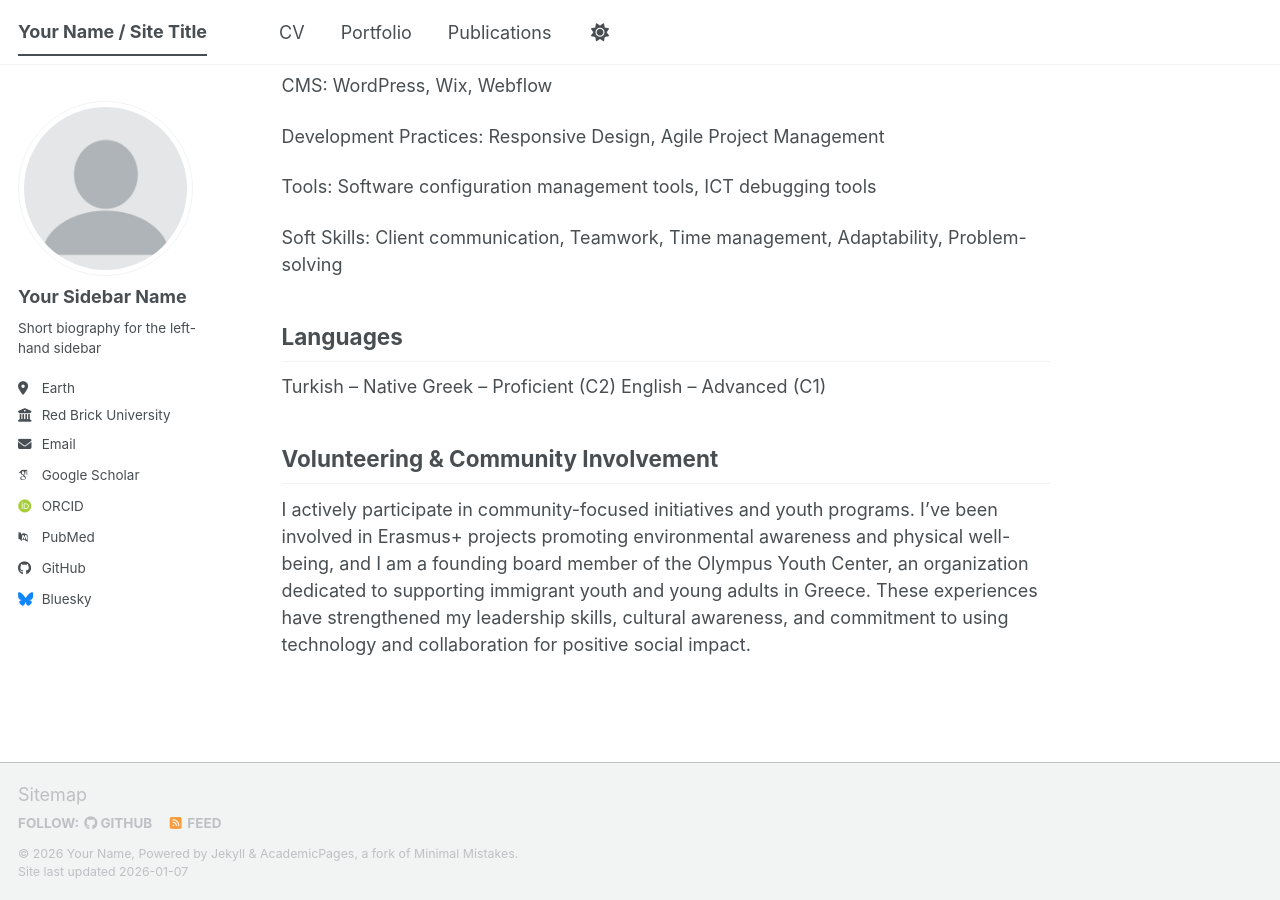
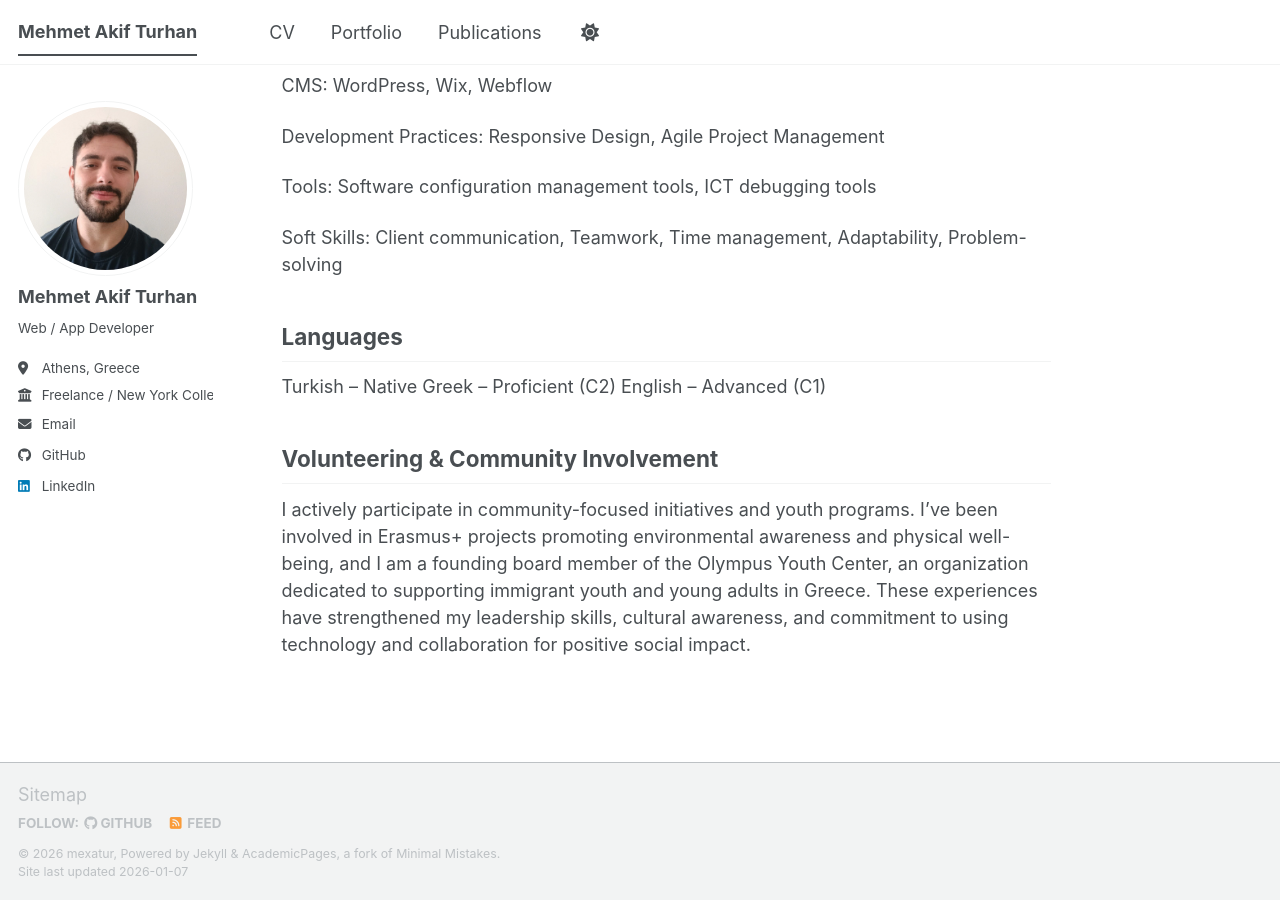
Before and after one commit to Mexatur/Blog, a Jekyll site: the page built from _pages/about.md, in a window 1280 px wide and 900 px high, scrolled down 1432 px. Built offline with Jekyll 4.4.1, drawn with Linux system fonts in a browser that asks for light colours; some web fonts are replaced; a script bundle is joined from its source files by our own code; library files that are not in the unit come from our copies.

Commit message:
Modify personal details and site configuration
Updated personal information and site settings in _config.yml.

```diff
--- a/_config.yml
+++ b/_config.yml
@@ -1,63 +1,47 @@
-# Welcome to Jekyll!
-#
-# This config file is meant for settings that affect your entire site, values
-# which you are expected to set up once and rarely need to edit after that.
-# For technical reasons, this file is *NOT* reloaded automatically when you use
-# `jekyll serve -l -H localhost`. If you change this file, please restart the
-# server process.
-
-# Basic Site Settings
 locale                   : "en-US"
-site_theme               : "default" # The available themes options are "default", "air", "sunrise", "mint", "dirt" and "contrast"
-title                    : "Your Name / Site Title"
+site_theme               : "default"
+title                    : "Mehmet Akif Turhan"
 title_separator          : "-"
-name                     : &name "Your Name"
-description              : &description "Your Name's academic portfolio"   # Update this with a general description of your site, this is the default if not overridden by a page
-url                      : https://academicpages.github.io # The base hostname & protocol for your site e.g. "https://[your GitHub username].github.io",
-                                                           # or if you already have some other page hosted on Github then use "https://[your GitHub username].github.io/[Your Repo Name]"
-baseurl                  : "" # the subpath of your site, e.g. "/blog"
+name                     : &name "mexatur"
+description              : &description "Your Name's academic portfolio"
+url                      : https://mexatur.github.io
+baseurl                  : ""
 repository               : "academicpages/academicpages.github.io"
 
-# Site Author - The following control what appear as part of the author content on the side bar.
-#               If a field is blank the icon and link will not appear, otherwise it will be shown.
-#               Additional customization can be done by editing /_includes/author-profile.html
+
 author:
-  # Biographic information
-  avatar           : "profile.png"
-  name             : "Your Sidebar Name"
-  pronouns         : # example: "she/her"
-  bio              : "Short biography for the left-hand sidebar"
-  location         : "Earth"
-  employer         : "Red Brick University"
+  avatar           : "pp.png"
+  name             : "Mehmet Akif Turhan"
+  pronouns         :
+  bio              : "Web / App Developer"
+  location         : "Athens, Greece"
+  employer         : "Freelance / New York College (Athens) "
   uri              : # URL
-  email            : "none@example.org"
+  email            : "akifturhan89@gmail.com"
 
   # Academic websites
   academia         : # URL
   arxiv            : # URL - Update with the correct link to your profile
-  googlescholar    : "https://scholar.google.com/citations?user=PS_CX0AAAAAJ"
+  googlescholar    : # URL
   inspire-hep      : # URL
   impactstory      : # URL
-  orcid            : "https://orcid.org/yourorcidurl"
+  orcid            : # URL
   semantic         : # URL
   ssrn             : # URL
-  pubmed           : "https://www.ncbi.nlm.nih.gov/pubmed/?term=john+snow"
+  pubmed           : # URL
   researchgate     : # URL
   scopus           : # URL
   zotero           : # URL
 
-
-  # Repositories and software development
   bitbucket        : # Username - Update with your username on the site
   codepen          : # Username
   dribbble         : # Username
-  github           : "academicpages"
+  github           : "mexatur"
   kaggle           : # Username
   stackoverflow    : # User number or user number and name (i.e., use "1" or "1/jeff-atwood")
 
-  # Social media
   artstation       : # Username
-  bluesky          : "bsky.app" # Replace this with you Bluesky username
+  bluesky          : # Username
   facebook         : # Username
   flickr           : # Username
   foursquare       : # Username
@@ -66,7 +50,7 @@ author:
   keybase          : # Username
   instagram        : # Username
   lastfm           : # Username
-  linkedin         : # Username
+  linkedin         : "mexatur"
   mastodon         : # URL
   medium           : # URL
   pinterest        : # Username
@@ -74,7 +58,7 @@ author:
   steam            : # Username
   telegram         : # URL
   tumblr           : # Username
-  twitter          : # Username for X / Twitter
+  twitter          : # Username
   vine             : # Username
   weibo            : # Username
   wikipedia        : # Username
@@ -82,7 +66,6 @@ author:
   youtube          : # Username
   zhihu            : # Username
 
-# Publication Category - The following the list of publication categories and their headings
 publication_category:
   books:
     title: 'Books'
@@ -92,25 +75,25 @@ publication_category:
     title: 'Conference Papers'
 
 # Site Settings
-teaser                   :  # filename of teaser fallback teaser image placed in /images/ for social media previews
-breadcrumbs              : false # true, false (default)
+teaser                   :
+breadcrumbs              : false
 words_per_minute         : 160
 future                   : true
-read_more                : "disabled" # if enabled, adds "Read more" links to excerpts
-talkmap_link             : false      #change to true to add link to talkmap on talks page
+read_more                : "disabled"
+talkmap_link             : false
 comments:
-  provider               : # false (default), "disqus", "discourse", "facebook", "google-plus", "staticman", "custom"
+  provider               :
   disqus:
     shortname            :
   discourse:
-    server               : # https://meta.discourse.org/t/embedding-discourse-comments-via-javascript/31963 , e.g.: meta.discourse.org
+    server               :
   facebook:
     appid                :
-    num_posts            : # 5 (default)
-    colorscheme          : # "light" (default), "dark"
+    num_posts            :
+    colorscheme          :
 staticman:
   allowedFields          : ['name', 'email', 'url', 'message']
-  branch                 : "gh-pages" # "master", "gh-pages"
+  branch                 : "gh-pages"
   commitMessage          : "New comment."
   filename               : comment-{@timestamp}
   format                 : "yml"
@@ -123,10 +106,10 @@ staticman:
     date:
       type               : "date"
       options:
-        format           : "iso8601" # "iso8601" (default), "timestamp-seconds", "timestamp-milliseconds"
+        format           : "iso8601"
 atom_feed:
-  hide                   : false     # change to true to hide the RSS feed in the footer
-  path                   : # blank (default) uses feed.xml
+  hide                   : false
+  path                   :
 
 
 # SEO Related
@@ -143,19 +126,19 @@ facebook:
   username               :
   app_id                 :
   publisher              :
-og_image                 :  # Social media default site image
-og_description           :  # Social media default site image description
-# For specifying social profiles
-# - https://developers.google.com/structured-data/customize/social-profiles
+og_image                 :
+og_description           :
+
+
 social:
-  type                   : # Person or Organization (defaults to Person)
-  name                   : # If the user or organization name differs from the site's name
-  links: # An array of links to social media profiles
+  type                   :
+  name                   :
+  links:
 
 
 # Analytics
 analytics:
-  provider               :  "false" # false (default), "google", "google-universal", "google-analytics-4", "custom"
+  provider               :  "false"
   google:
     tracking_id          :
 
```
